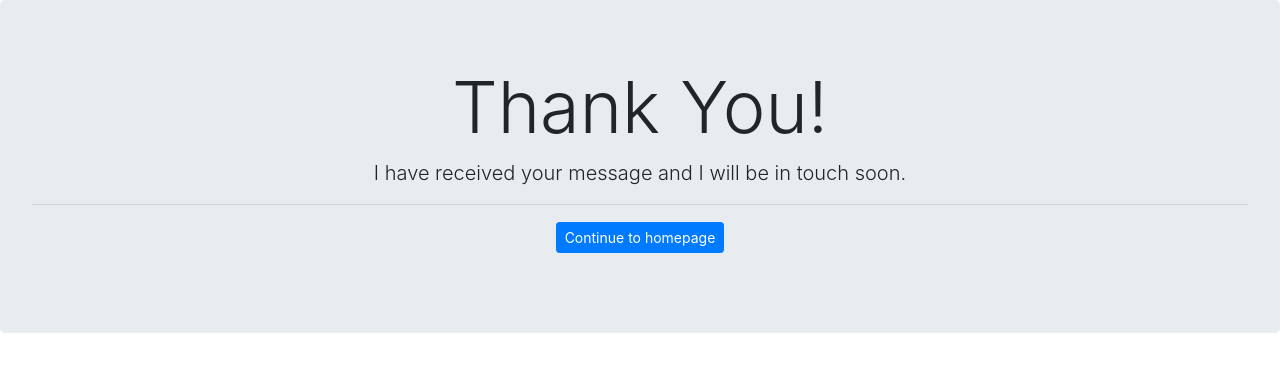
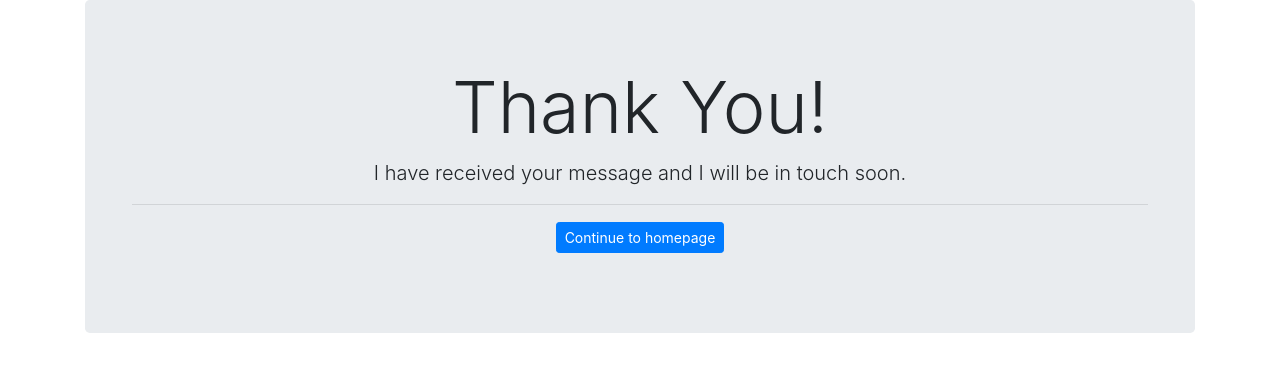
Before and after one commit to Dosu333/simple-resume-page, a Django app: template resume/templates/thank_you.html in a window 1280 px wide. Shown: the top 372 px of the page. Run offline with Django 3.2, Linux system fonts and the light colour scheme; the template is opened without the code that fills it, so the values that code supplies are empty; some libraries are stand-ins or nearby versions.

Commit message:
added thank you template

```diff
--- a/resume/templates/thank_you.html
+++ b/resume/templates/thank_you.html
@@ -10,7 +10,9 @@
 
 </head>
 <body>
+    <div class="container">
         <div class="jumbotron text-center">
+            <div class="container">
                 <h1 class="display-3">Thank You!</h1>
             <p class="lead">I have received your message and I will be in touch soon.</p>
             <hr>
@@ -18,6 +20,9 @@
               <a class="btn btn-primary btn-sm" href={% url "home" %} role="button">Continue to homepage</a>
             </p>
             </div>
+          </div>
+    </div>
+
       <script src={% static "scripts/main.js" %}></script><script src="https://code.jquery.com/jquery-3.4.1.slim.min.js" integrity="sha384-J6qa4849blE2+poT4WnyKhv5vZF5SrPo0iEjwBvKU7imGFAV0wwj1yYfoRSJoZ+n" crossorigin="anonymous"></script>
     <script src="https://cdn.jsdelivr.net/npm/popper.js@1.16.0/dist/umd/popper.min.js" integrity="sha384-Q6E9RHvbIyZFJoft+2mJbHaEWldlvI9IOYy5n3zV9zzTtmI3UksdQRVvoxMfooAo" crossorigin="anonymous"></script>
     <script src="https://stackpath.bootstrapcdn.com/bootstrap/4.4.1/js/bootstrap.min.js" integrity="sha384-wfSDF2E50Y2D1uUdj0O3uMBJnjuUD4Ih7YwaYd1iqfktj0Uod8GCExl3Og8ifwB6" crossorigin="anonymous"></script>
--- a/resume/views.py
+++ b/resume/views.py
@@ -1,7 +1,6 @@
 from django.shortcuts import render
 from django.http import HttpResponse
 from django.views.generic import TemplateView
-from django.contrib import messages
 from . import models
 from .forms import ContactForm
 
```
Lines whose indentation alone changed are shown as unchanged.
